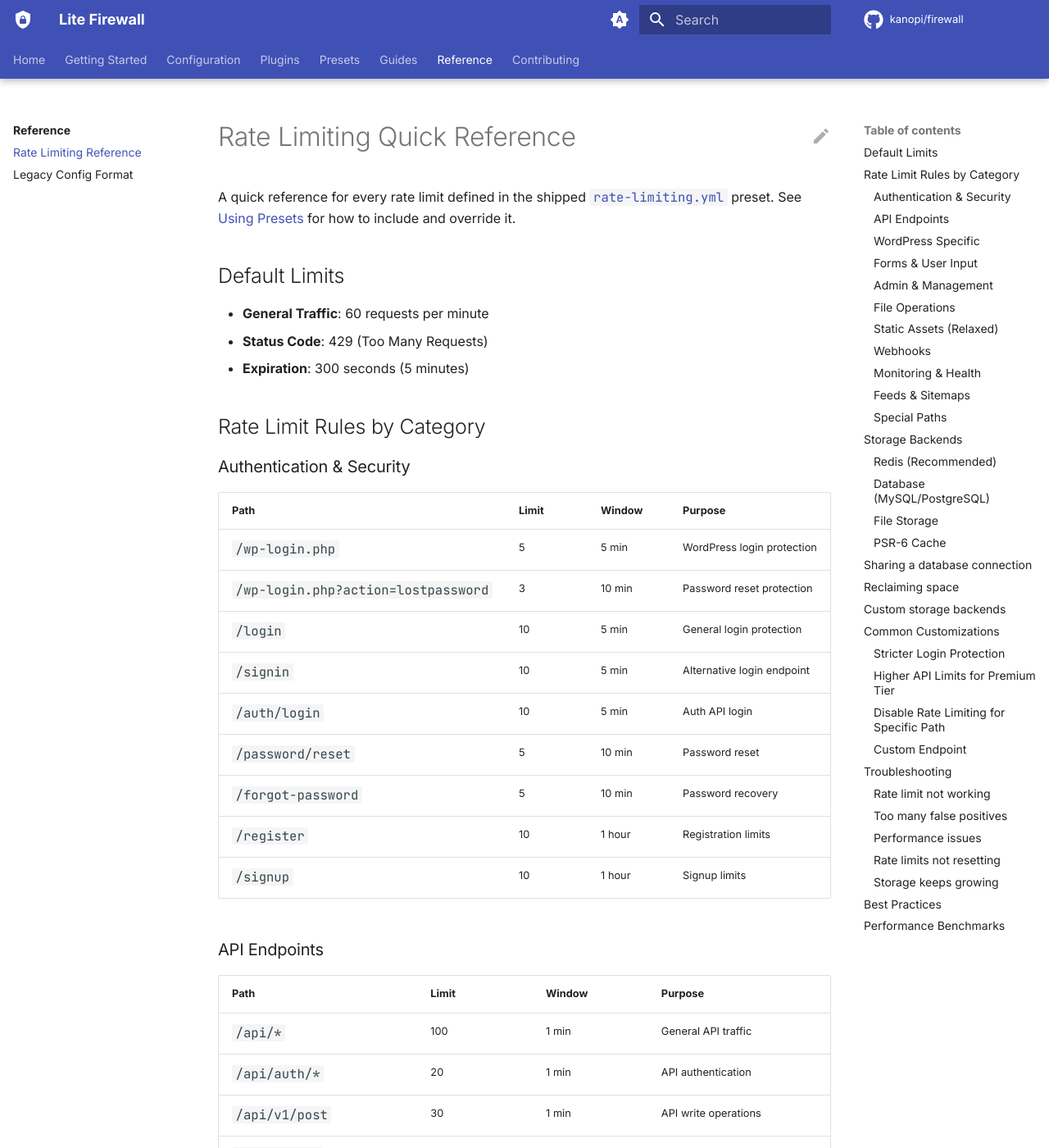
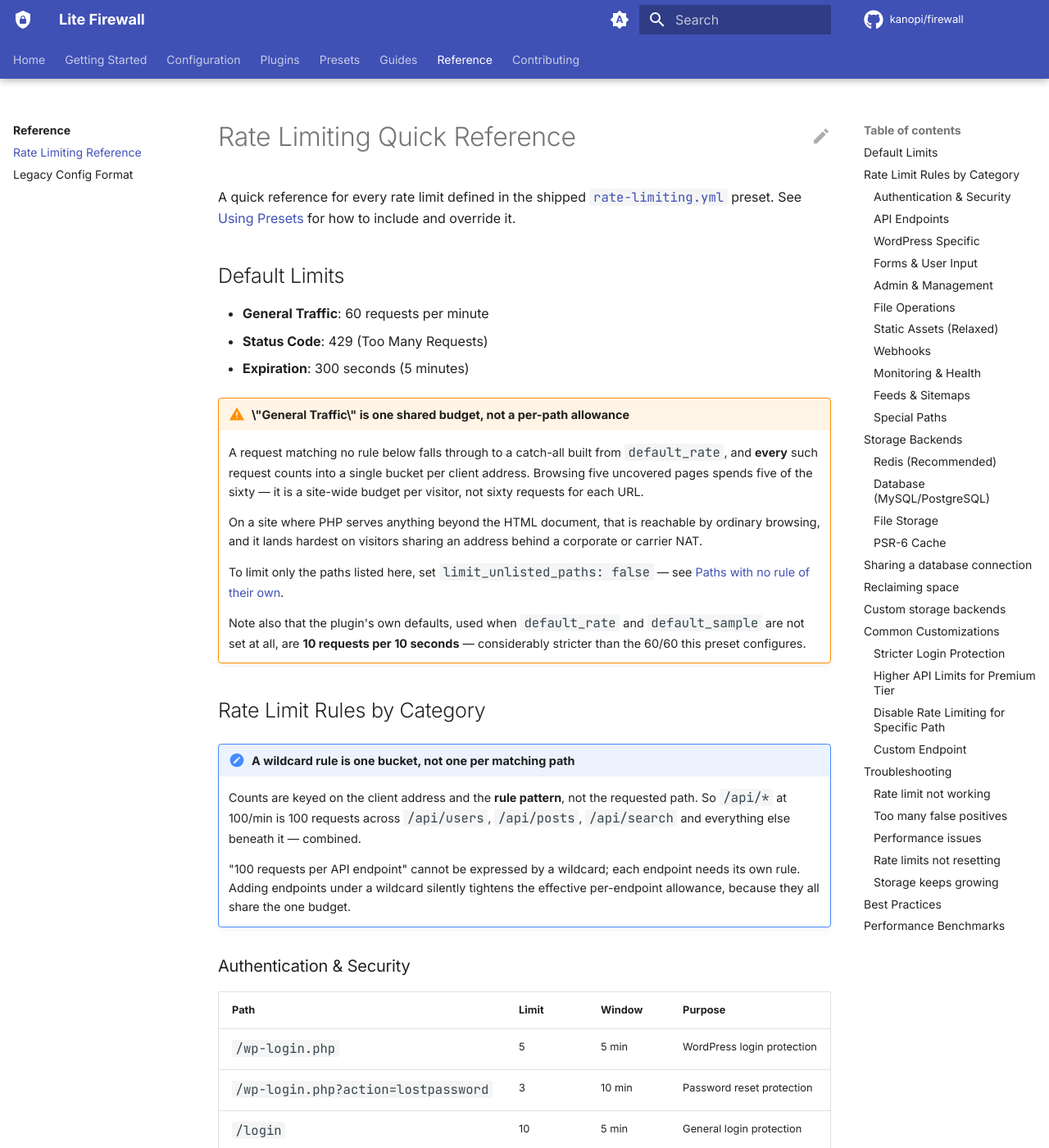
Before and after one commit to kanopi/firewall, an MkDocs documentation site: the page built from docs/reference/rate-limiting.md, in a window 1280 px wide and 1400 px high. Shown: the whole window at 82% size. Built offline with MkDocs 1.6.1 and Material for MkDocs 9.7.7, drawn with Linux system fonts in a browser that asks for light colours; comment, search, counter and statistics services are not loaded; some of the changed text lies outside the part shown.

Commit message:
docs(rate-limit): describe how buckets are actually shared
Three things in the reference described behaviour the plugin does not
have, and the first two are the most likely cause of a false positive
somebody spends an afternoon on.

"General Traffic: 60 requests per minute" read as a per-path allowance. It
is one bucket per client address across every path with no rule of its
own, so browsing five uncovered pages spends five of the sixty. The
warning now says so, points at limit_unlisted_paths, and notes that the
plugin's own defaults -- 10 per 10 seconds, used when the preset is not
included -- are stricter still.

The table read as though `/api/*` at 100/min gave each endpoint 100.
Counts are keyed on the rule pattern rather than the requested path, so it
is 100 across everything beneath /api/, combined. Adding endpoints under a
wildcard silently tightens what each one gets.

Best Practice #4 recommended different limits for authenticated and
premium users, which cannot be expressed: the key is client address plus
rule pattern, so a premium endpoint can carry its own limit but who is
calling it cannot enter the key. Rewritten to say that, and to name
overriding buildRateKey() as the only way round it today.

Troubleshooting listed neither shared bucket under "too many false
positives", where they belong at the top -- along with visitors sharing an
address behind a NAT, which is the same key doing the same thing.

Fixes #190.

```diff
--- a/docs/reference/rate-limiting.md
+++ b/docs/reference/rate-limiting.md
@@ -8,7 +8,35 @@ A quick reference for every rate limit defined in the shipped [`rate-limiting.ym
 - **Status Code**: 429 (Too Many Requests)
 - **Expiration**: 300 seconds (5 minutes)
 
+!!! warning "\"General Traffic\" is one shared budget, not a per-path allowance"
+
+    A request matching no rule below falls through to a catch-all built from
+    `default_rate`, and **every** such request counts into a single bucket per client
+    address. Browsing five uncovered pages spends five of the sixty — it is a site-wide
+    budget per visitor, not sixty requests for each URL.
+
+    On a site where PHP serves anything beyond the HTML document, that is reachable by
+    ordinary browsing, and it lands hardest on visitors sharing an address behind a
+    corporate or carrier NAT.
+
+    To limit only the paths listed here, set `limit_unlisted_paths: false` — see
+    [Paths with no rule of their own](../plugins/rate-limit.md#paths-with-no-rule-of-their-own).
+
+    Note also that the plugin's own defaults, used when `default_rate` and `default_sample`
+    are not set at all, are **10 requests per 10 seconds** — considerably stricter than the
+    60/60 this preset configures.
+
 ## Rate Limit Rules by Category
+
+!!! note "A wildcard rule is one bucket, not one per matching path"
+
+    Counts are keyed on the client address and the **rule pattern**, not the requested
+    path. So `/api/*` at 100/min is 100 requests across `/api/users`, `/api/posts`,
+    `/api/search` and everything else beneath it — combined.
+
+    "100 requests per API endpoint" cannot be expressed by a wildcard; each endpoint needs
+    its own rule. Adding endpoints under a wildcard silently tightens the effective
+    per-endpoint allowance, because they all share the one budget.
 
 ### Authentication & Security
 
@@ -370,10 +398,17 @@ plugins:
 
 ### Too many false positives
 
-1. Increase rate limits for affected endpoints
-2. Add an IpAddress `response: allow` plugin entry for trusted sources
-3. Increase time window (sample)
-4. Check if behind proxy (ensure X-Forwarded-For is trusted)
+1. **Check whether the catch-all is doing it.** A path with no rule of its own counts into
+   one site-wide bucket per client, so ordinary browsing can trip a limit nobody wrote for
+   it. `limit_unlisted_paths: false` limits only what you listed
+2. **Check whether a wildcard is sharing a bucket.** `/api/*` is one budget across every
+   endpoint under it, not one each
+3. **Check whether visitors share an address.** A corporate or carrier NAT puts thousands
+   of people in one bucket, because the key is the client address
+4. Increase rate limits for affected endpoints
+5. Add an IpAddress `response: allow` plugin entry for trusted sources
+6. Increase time window (sample)
+7. Check if behind proxy (ensure X-Forwarded-For is trusted)
 
 ### Performance issues
 
@@ -400,7 +435,11 @@ that never returns stays put. That is disk space rather than a correctness probl
 1. **Start Conservative**: Begin with stricter limits, then relax if needed
 2. **Monitor First**: Run in log-only mode initially, then enable blocking
 3. **Bypass Trusted IPs**: Whitelist monitoring services, internal IPs
-4. **Different Tiers**: Use different limits for authenticated/premium users
+4. **Scope by path, not by user**: counts are keyed on client address plus rule pattern,
+   so a rule cannot currently distinguish an authenticated caller from an anonymous one on
+   the same path. A premium endpoint can carry its own limit; *who* is calling it cannot
+   enter the key. Overriding the `protected buildRateKey()` in a subclass is the only way
+   to change that today
 5. **Progressive Limits**: Start lenient, tighten after detecting abuse
 6. **Index the table**: If your database table predates pruning, add the
    `(rule, timestamp)` index — the schema is only created when the table is absent
```
